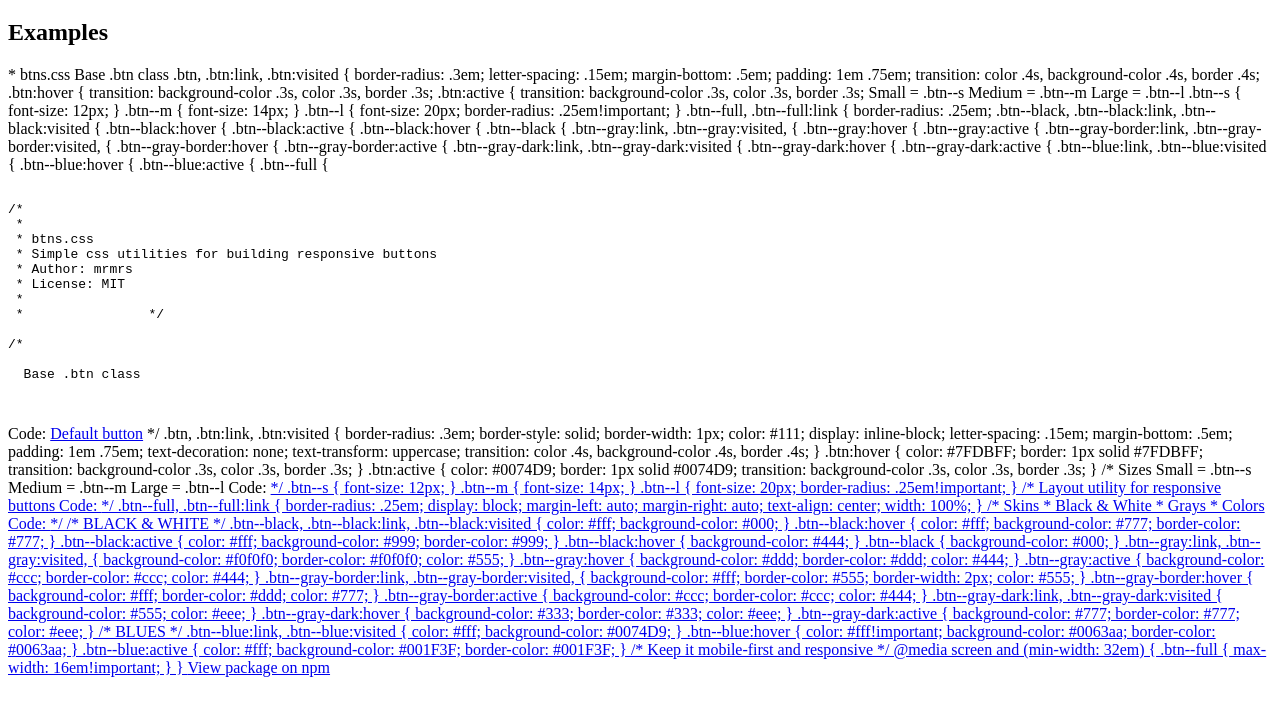
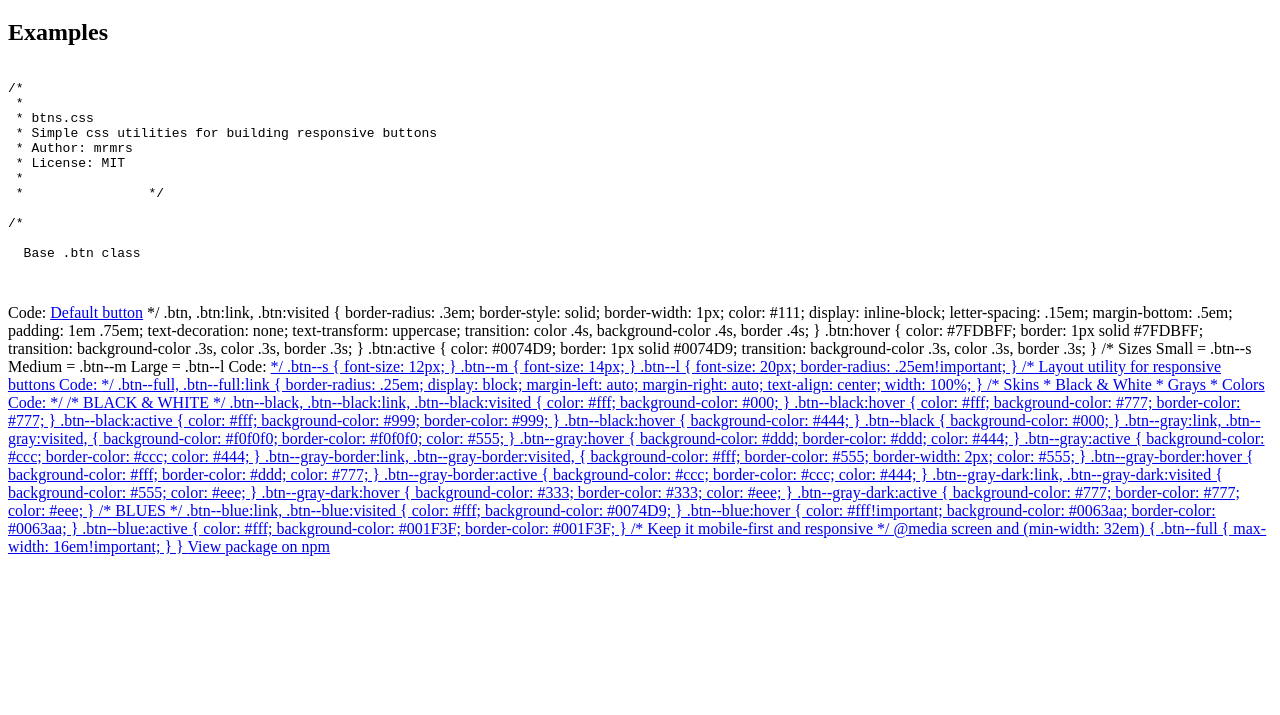
Before and after one commit to tonyalaribe/tachyons-buttons, a website: page index.html in a window 1280 px wide. Shown: the part 61-776 px from the top of the page. Drawn offline with Linux system fonts and the light colour scheme.

Commit message:
Breaking out lines of classes and attaching them to elements

```diff
--- a/index.html
+++ b/index.html
@@ -14,53 +14,6 @@
     <h1>tachyons buttons</h1>
     <h2>Examples</h2>
 
- * btns.css
-  Base .btn class
-.btn,
-.btn:link,
-.btn:visited {
-  border-radius: .3em;
-  letter-spacing: .15em;
-  margin-bottom: .5em;
-  padding: 1em .75em;
-  transition: color .4s, background-color .4s, border .4s;
-.btn:hover {
-  transition: background-color .3s, color .3s, border .3s;
-.btn:active {
-  transition: background-color .3s, color .3s, border .3s;
-  Small  = .btn--s
-  Medium = .btn--m
-  Large  = .btn--l
-.btn--s { font-size: 12px; }
-.btn--m { font-size: 14px; }
-.btn--l { font-size: 20px; border-radius: .25em!important; }
-.btn--full,
-.btn--full:link {
-  border-radius: .25em;
-.btn--black,
-.btn--black:link,
-.btn--black:visited {
-.btn--black:hover {
-.btn--black:active {
-.btn--black:hover {
-.btn--black {
-.btn--gray:link,
-.btn--gray:visited, {
-.btn--gray:hover {
-.btn--gray:active {
-.btn--gray-border:link,
-.btn--gray-border:visited, {
-.btn--gray-border:hover {
-.btn--gray-border:active {
-.btn--gray-dark:link,
-.btn--gray-dark:visited {
-.btn--gray-dark:hover {
-.btn--gray-dark:active {
-.btn--blue:link,
-.btn--blue:visited {
-.btn--blue:hover {
-.btn--blue:active {
-  .btn--full {
     <pre>
 <code>
 /*
```
